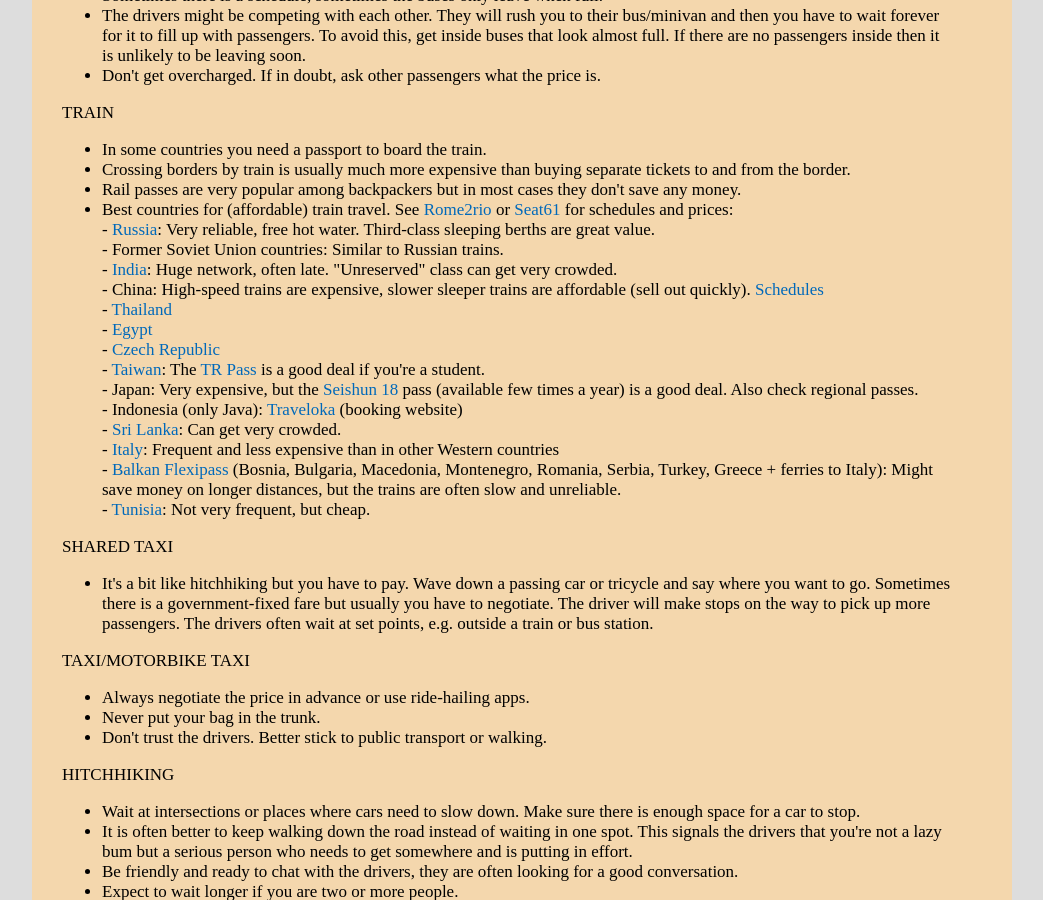
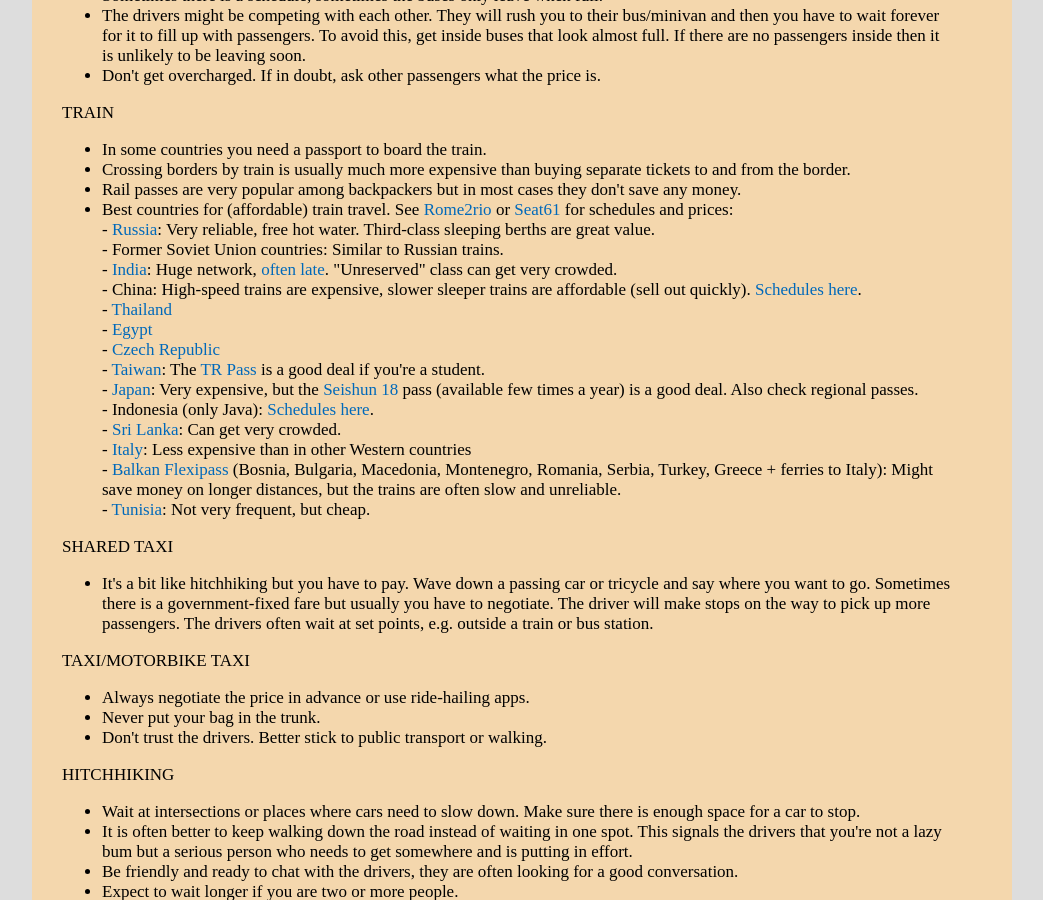
Before and after one commit to witbag/witbag.github.io, a Jekyll site: the page built from travel/transport.html, in a window 1280 px wide and 900 px high, scrolled down 317 px. Shown: the whole window, without its empty margins (118-1161 px from the left). Built offline with Jekyll 4.4.1, drawn with Linux system fonts in a browser that asks for light colours.

Commit message:
Update transport.html

```diff
--- a/travel/transport.html
+++ b/travel/transport.html
@@ -24,16 +24,16 @@
 <li>Best countries for (affordable) train travel. See <a href="https://www.rome2rio.com/" target=_blank>Rome2rio</a> or <a href="https://www.seat61.com/" target=_blank>Seat61</a> for schedules and prices:<br>
 - <a href="https://pass.rzd.ru/main-pass/public/en" target=_blank>Russia</a>: Very reliable, free hot water. Third-class sleeping berths are great value.<br>
 - Former Soviet Union countries: Similar to Russian trains.<br>
-- <a href="https://www.irctc.co.in/" target=_blank>India</a>: Huge network, often late. "Unreserved" class can get very crowded.<br>
-- China: High-speed trains are expensive, slower sleeper trains are affordable (sell out quickly). <a href="https://www.trip.com/" target=_blank>Schedules</a><br>
+- <a href="https://www.irctc.co.in/" target=_blank>India</a>: Huge network, <a href="https://railradar.railyatri.in/" target=_blank>often late</a>. "Unreserved" class can get very crowded.<br>
+- China: High-speed trains are expensive, slower sleeper trains are affordable (sell out quickly). <a href="https://www.trip.com/" target=_blank>Schedules here</a>.<br>
 - <a href="http://procurement.railway.co.th/checktime/checktime.asp?lenguage=Eng" target=_blank>Thailand</a><br>
 - <a href="https://enr.gov.eg/ticketing/public/smartSearch.jsf" target=_blank>Egypt</a><br>
 - <a href="https://www.cd.cz/en/default.htm" target=_blank>Czech Republic</a><br>
 - <a href="https://www.railway.gov.tw/tra-tip-web/tip?lang=EN_US" target=_blank>Taiwan</a>: The <a href="https://en.wikipedia.org/wiki/TR_Pass#Rail_Pass" target=_blank>TR Pass</a> is a good deal if you're a student.<br>
-- Japan: Very expensive, but the <a href="https://www.jreast.co.jp/e/pass/seishun18.html" target=_blank>Seishun 18</a> pass (available few times a year) is a good deal. Also check regional passes.<br>
-- Indonesia (only Java): <a href="https://www.traveloka.com/en-id/" target=_blank>Traveloka</a> (booking website)<br>
+- <a href="http://www.hyperdia.com/" target=_blank>Japan</a>: Very expensive, but the <a href="https://www.jreast.co.jp/e/pass/seishun18.html" target=_blank>Seishun 18</a> pass (available few times a year) is a good deal. Also check regional passes.<br>
+- Indonesia (only Java): <a href="https://www.traveloka.com/en-id/" target=_blank>Schedules here</a>.<br>
 - <a href="http://www.railway.gov.lk/" target=_blank>Sri Lanka</a>: Can get very crowded.<br>
-- <a href="https://www.trenitalia.com/en.html" target=_blank>Italy</a>: Frequent and less expensive than in other Western countries<br>
+- <a href="https://www.trenitalia.com/en.html" target=_blank>Italy</a>: Less expensive than in other Western countries<br>
 - <a href="http://www.bdz.bg/en/offers/balkan-flexipass.html" target=_blank>Balkan Flexipass</a> (Bosnia, Bulgaria, Macedonia, Montenegro, Romania, Serbia, Turkey, Greece + ferries to Italy): Might save money on longer distances, but the trains are often slow and unreliable.<br>
 - <a href="http://www.sncft.com.tn/En/home_46_87" target=_blank>Tunisia</a>: Not very frequent, but cheap.<br>
 </ul>
```
